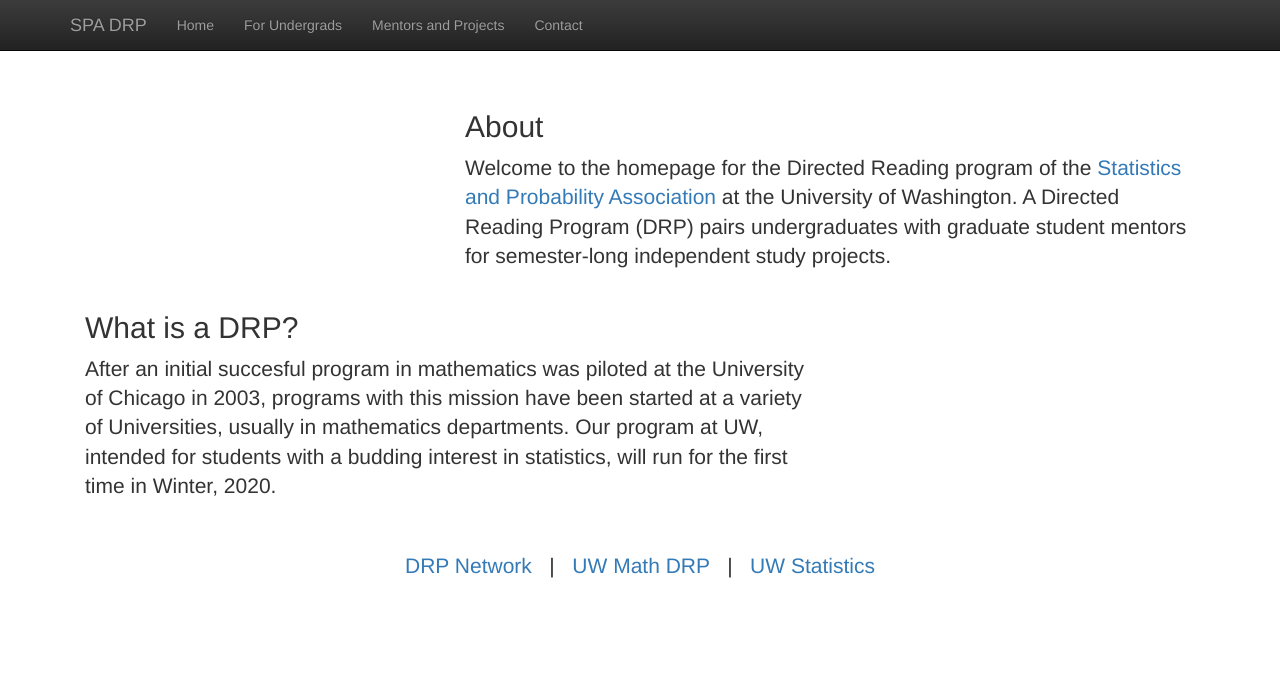
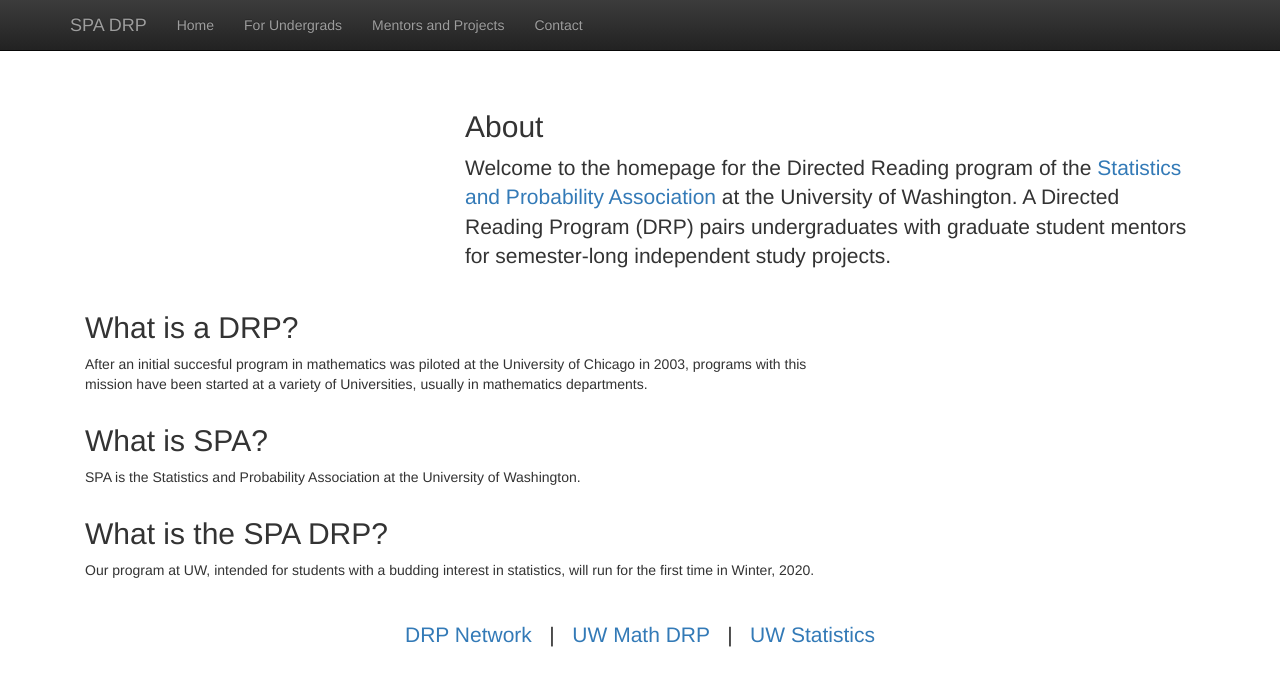
Before and after one commit to anna-neufeld/spa_drp, a Jekyll site: the page built from index.html, in a window 1280 px wide. Shown: the top 686 px of the page. Built offline with Jekyll 4.4.1, drawn with Linux system fonts in a browser that asks for light colours; nearby versions of some CDN libraries; library files that are not in the unit come from our copies.

Commit message:
Change homepage layout

```diff
--- a/index.html
+++ b/index.html
@@ -18,10 +18,25 @@ title:  'SPA Directed Reading Program'
 
 <div class="col-md-8">
   <h2 class="featurette-heading">What is a DRP? </h2>
-  <p class="lead">
-  After an initial succesful program in mathematics was piloted at the University of Chicago in 2003, programs with this mission have been started at a variety of Universities, usually in mathematics departments. Our program at UW, intended for students with a budding interest in statistics, will run for the first time in Winter, 2020.
+  <p>
+  After an initial succesful program in mathematics was piloted at the University of Chicago in 2003, programs with this mission have been started at a variety of Universities, usually in mathematics departments.
   </p>
 </div>
+
+<div class="col-md-8">
+  <h2 class="featurette-heading">What is SPA? </h2>
+  <p>
+    SPA is the Statistics and Probability Association at the University of Washington.
+    </p>
+    </div>
+
+<div class="col-md-8">
+      <h2 class="featurette-heading">What is the SPA DRP? </h2>
+      <p>
+Our program at UW, intended for students with a budding interest in statistics, will run for the first time in Winter, 2020.
+</p>
+</div>
+
 </div>
 
   <div class="col-md-12">
```
